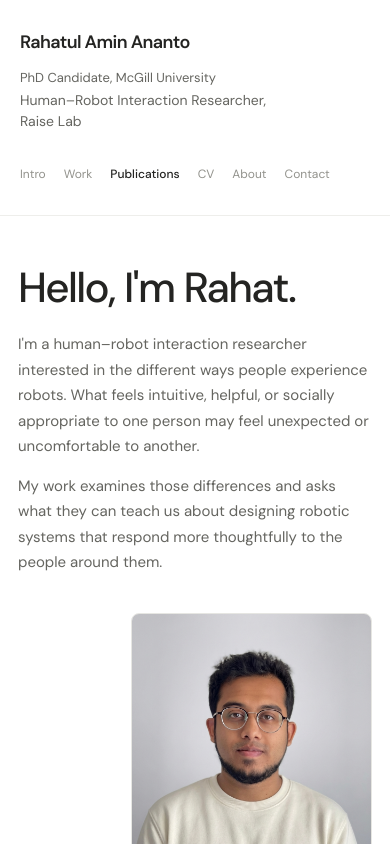
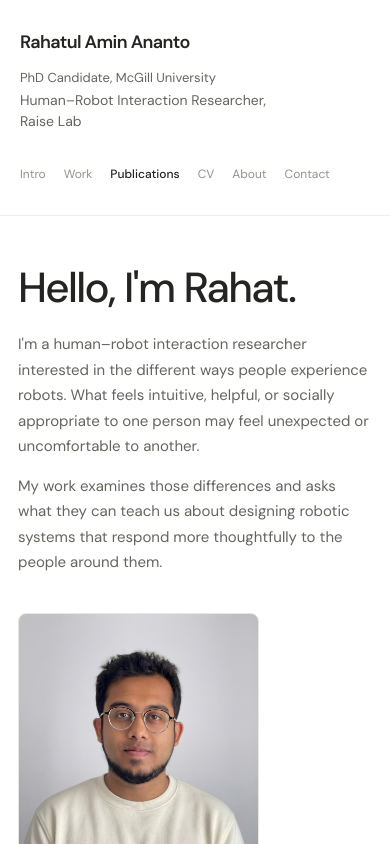
Before and after one commit to RahatulAmin/personal-website, a Next.js app: page / in a window 390 px wide. Shown: the top 844 px of the page. Built offline with nearby package versions, Linux system fonts and the light colour scheme.

Commit message:
Tighten intro spacing and align mobile portrait

```diff
--- a/app/globals.css
+++ b/app/globals.css
@@ -46,7 +46,7 @@ em { font-style: normal; }
 .work.wrap { width: calc(100% - 32px); max-width: 800px; margin-left: 16px; margin-right: auto; padding-block: 68px 120px; }
 .home-section { scroll-margin-top: 28px; }
 .single-page > .home-section + .home-section { border-top: 1px solid #eeeeeb; }
-.intro-section { display: flex; align-items: center; min-height: 82vh; }
+.page.intro-section { display: flex; align-items: center; min-height: auto; padding-bottom: 40px; }
 .intro-section .about-opening { width: 100%; }
 .intro-section + .work.wrap { padding-top: 42px; }
 .section-heading { margin-bottom: 48px; }
@@ -360,7 +360,7 @@ video { width: 100%; display: block; }
   .header nav a { padding-block: 6px; }
   .sidebar-meta { display: none; }
   .work.wrap { padding-top: 18px; }
-  .intro-section { min-height: auto; padding-block: 56px 72px; }
+  .intro-section { padding-block: 56px 48px; }
   .intro-section + .work.wrap { padding-top: 24px; }
   .home-section { scroll-margin-top: 20px; }
   .section-heading { margin: 30px 0 40px; }
@@ -390,7 +390,7 @@ video { width: 100%; display: block; }
   .header nav { width: 100%; gap: 5px 18px; font-size: 12px; }
   .header nav a { min-height: 0; padding-block: 5px; }
   .work.wrap { width: calc(100% - 28px); margin-inline: 14px; padding: 14px 0 55px; }
-  .intro-section { padding-block: 42px 62px; }
+  .intro-section { padding-block: 42px; }
   .intro-section + .work.wrap { padding-top: 18px; }
   .section-heading { margin: 28px 4px 34px; }
   .section-heading h2 { font-size: 38px; }
@@ -433,7 +433,7 @@ video { width: 100%; display: block; }
   .publication-entry h2 { font-size: 19px; }
   .publication-authors { font-size: 12px; }
   .about-opening { grid-template-columns: 1fr; gap: 37px; }
-  .about-portrait { width: 68%; max-width: 260px; margin-left: auto; }
+  .about-portrait { width: 68%; max-width: 260px; margin: 0; justify-self: start; }
   .about-story, .about-personal>.about-section-copy, .about-collaboration, .about-experience { display: block; }
   .about-story, .about-personal, .about-collaboration, .about-experience { margin-top: 72px; }
   .about-story h2, .about-personal h2, .about-collaboration h2 { margin-bottom: 23px; }
```
